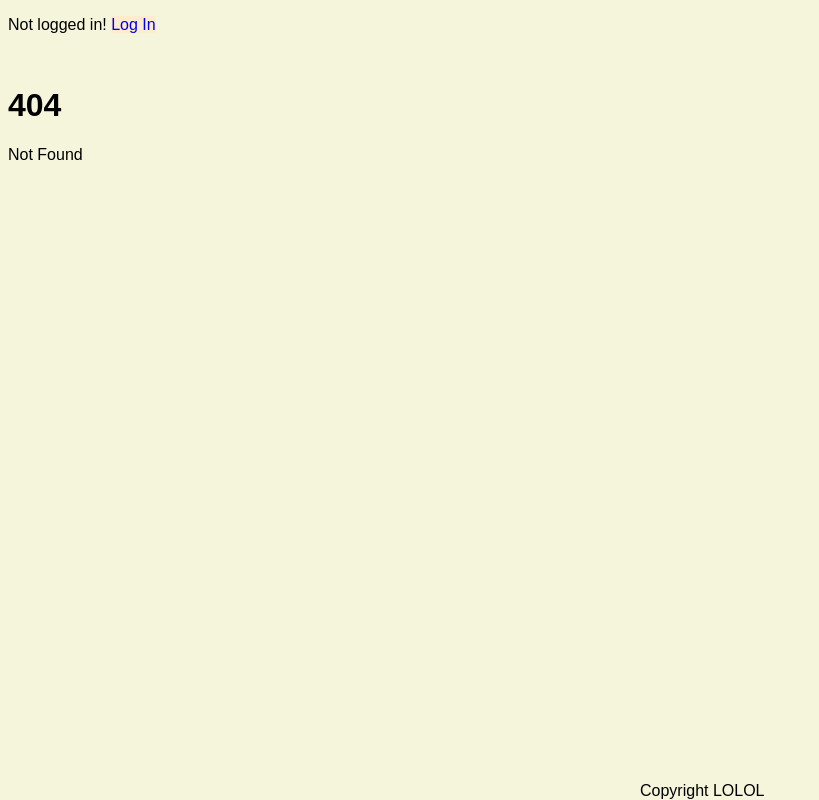
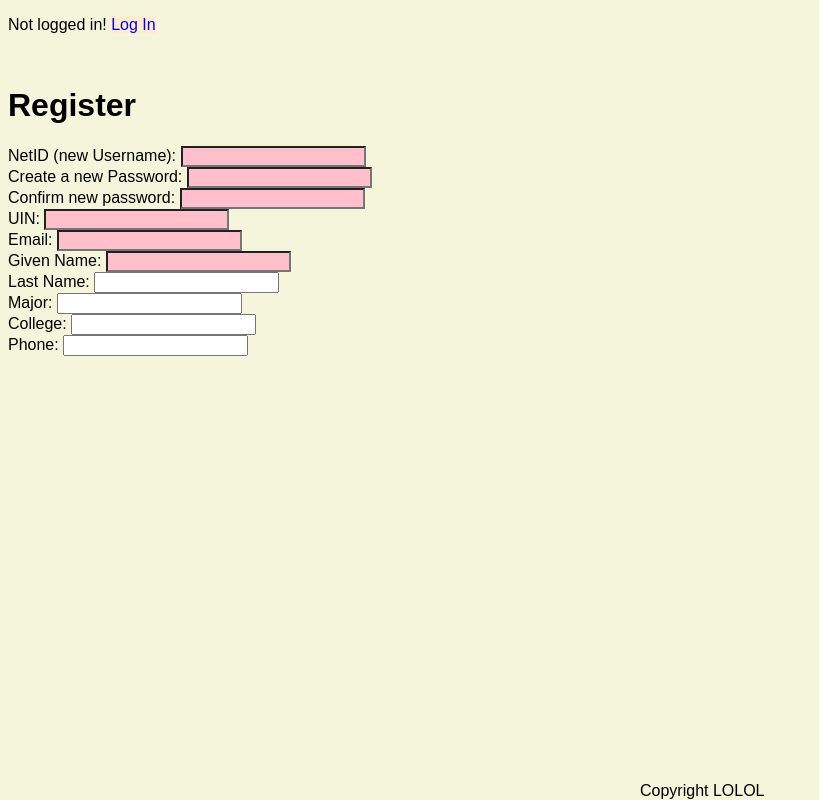
Before and after one commit to lugatuic/cerberus, a SvelteKit app: page /register in a window 1280 px wide. Before the commit this address had no page. Shown: the whole page, without its empty margins (0-819 px from the left). Built offline with nearby package versions, Linux system fonts and the light colour scheme.

Commit message:
Begin structure for registration form.

```diff
--- /dev/null
+++ b/src/routes/register/+page.svelte
@@ -0,0 +1,78 @@
+<script lang="ts">
+
+</script>
+
+<header>
+	<h1>Register</h1>
+</header>
+
+<form
+	method="POST">
+	<label>
+		NetID (new Username):
+		<input name="username" type="text" required />
+	</label>
+	<br />
+	<label>
+		Create a new Password:
+		<input name="password" type="required" required/>
+	</label>
+	<br />
+	<label>
+		Confirm new password:
+		<input name="password2" type="required" required/>
+	</label>
+	<br />
+	<label>
+		UIN:
+		<input name="uin" type="tel" required />
+	</label>
+	<br />
+	<label>
+		Email:
+		<input name="email" type="email" required />
+	</label>
+	<br />
+	<label>
+		Given Name:
+		<input name="gname" type="text" required/>
+	</label>
+	<br />
+	<label>
+		Last Name:
+		<input name="lname" type="text" />
+	</label>
+	<br />
+	<label>
+		Major:
+		<input name="major" type="text"  />
+	</label>
+	<br />
+	<label>
+		College:
+		<input name="college" type="text"  />
+	</label>
+	<br />
+	<label>
+		Phone:
+		<input name="phone" type="tel" />
+	</label>
+
+
+</form>
+
+<!-- New-ADUser  -->
+<!-- -SamAccountName $user.username  -->
+<!-- -EmployeeID $user.uin  -->
+<!-- -Department $user.major  -->
+<!-- -Company $user.college  -->
+<!-- -EmailAddress $user.email  -->
+<!-- -MobilePhone $user.phone  -->
+<!-- -GivenName $user.fn  -->
+<!-- -Surname $user.ln  -->
+<!-- -EmployeeNumber $user.receipt  -->
+<!-- -Name $someName  -->
+<!-- -Organization $user.netid  -->
+<!-- -Enable $true  -->
+<!-- -AccountPassword $newPassword  -->
+<!-- -Path "ou=november,ou=2019,ou=acmusers,dc=acm,dc=cs" -->
```
Also changed, not shown: src/routes/register/+page.server.ts (added, +15 -0 lines).
